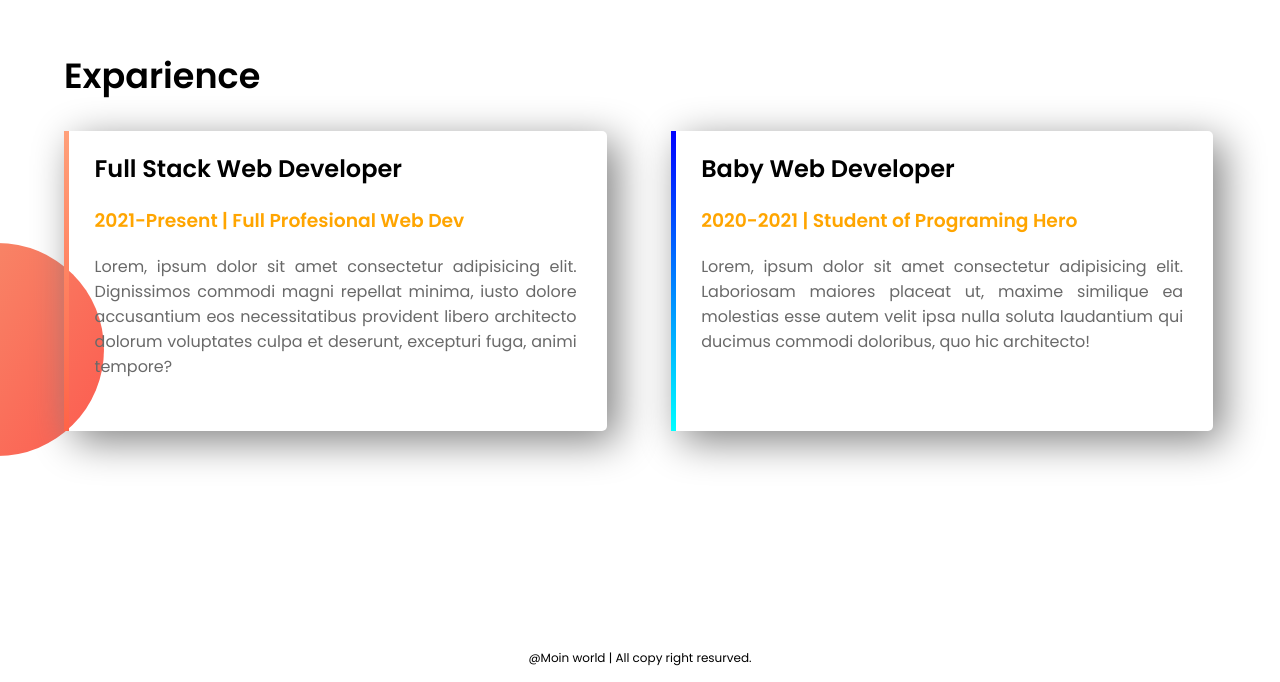
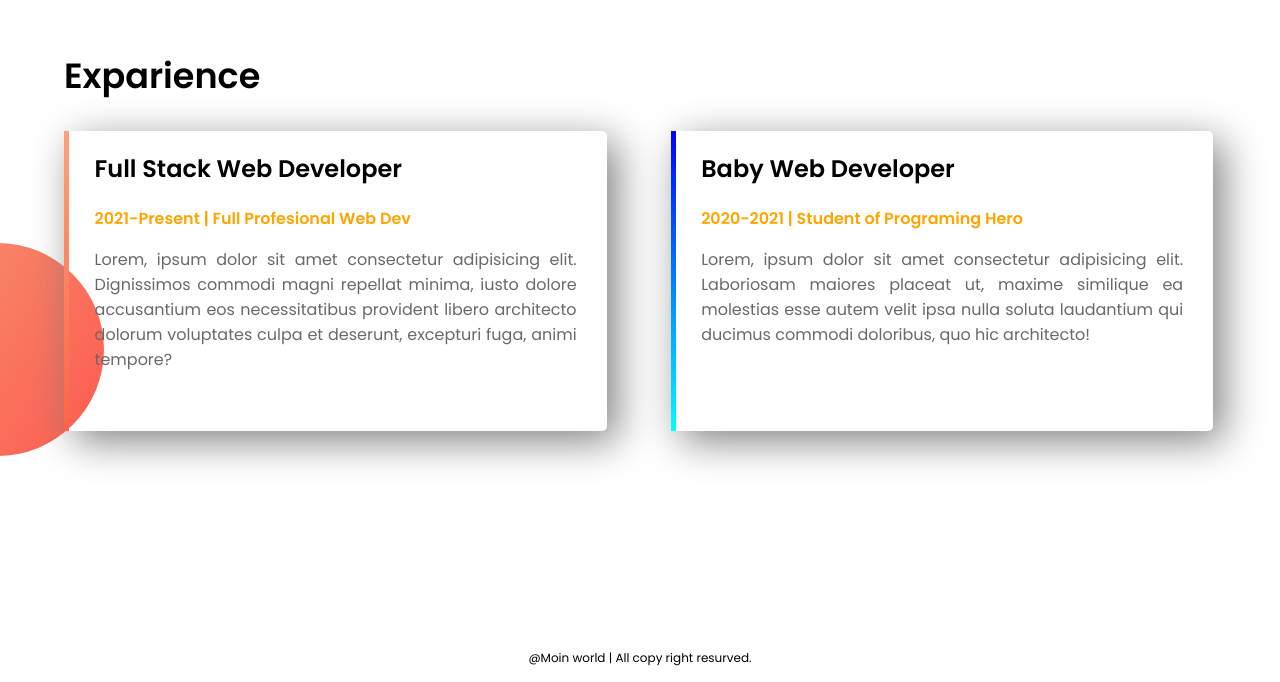
Before and after one commit to moinuddin3188/web-portfolio, a plain HTML site: page index.html in a window 1280 px wide. Shown: the part 1180-1862 px from the top of the page. Drawn offline with Linux system fonts and the light colour scheme.

Commit message:
final change

```diff
--- a/style.css
+++ b/style.css
@@ -44,6 +44,9 @@ h1 {
     border-radius: 5px;
     height: 300px;
 }
+.single-experience h3{
+    font-size: 16px;
+}
 .experience-area {
     background-image: url(images/exp-bg.png);
     background-repeat: no-repeat;
```
